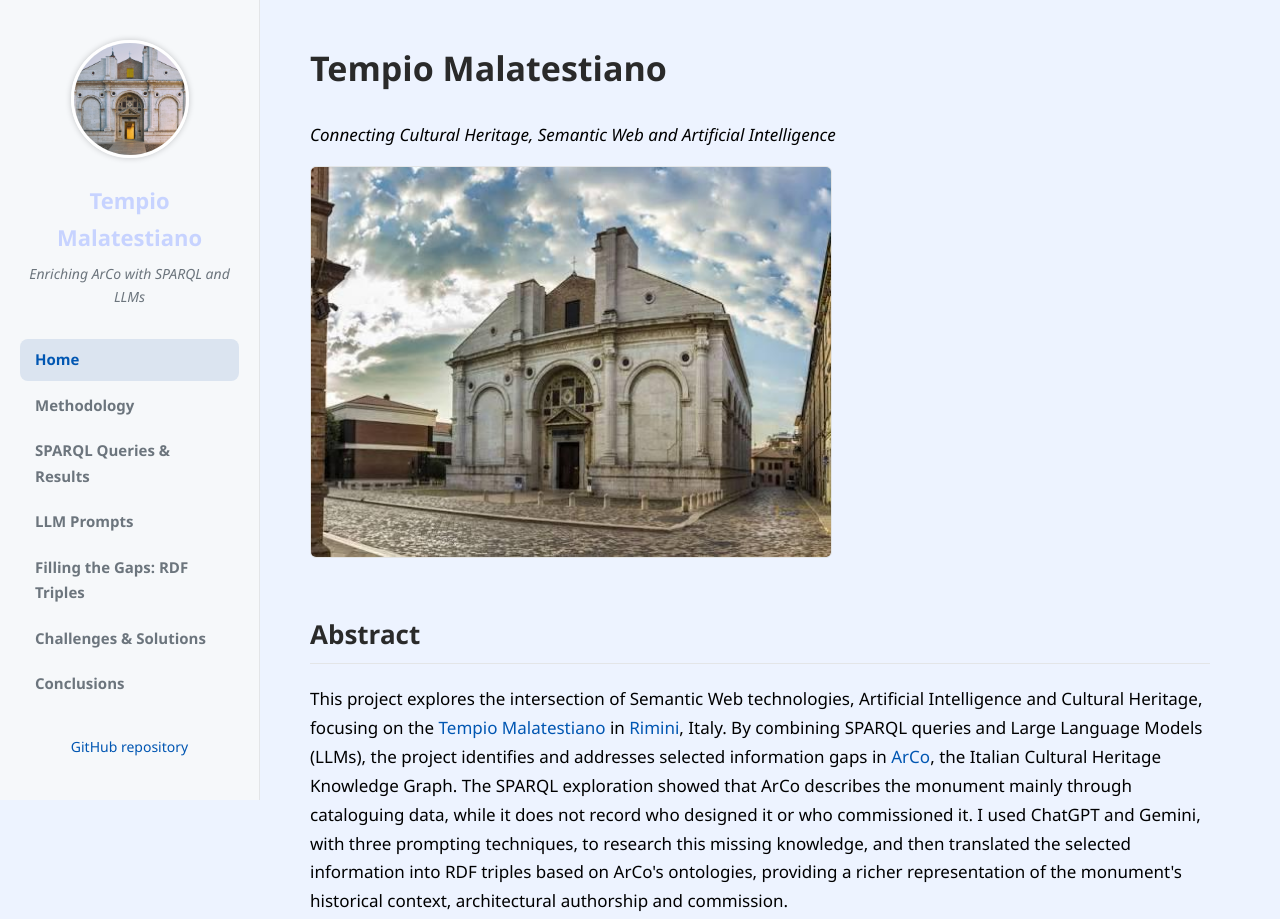
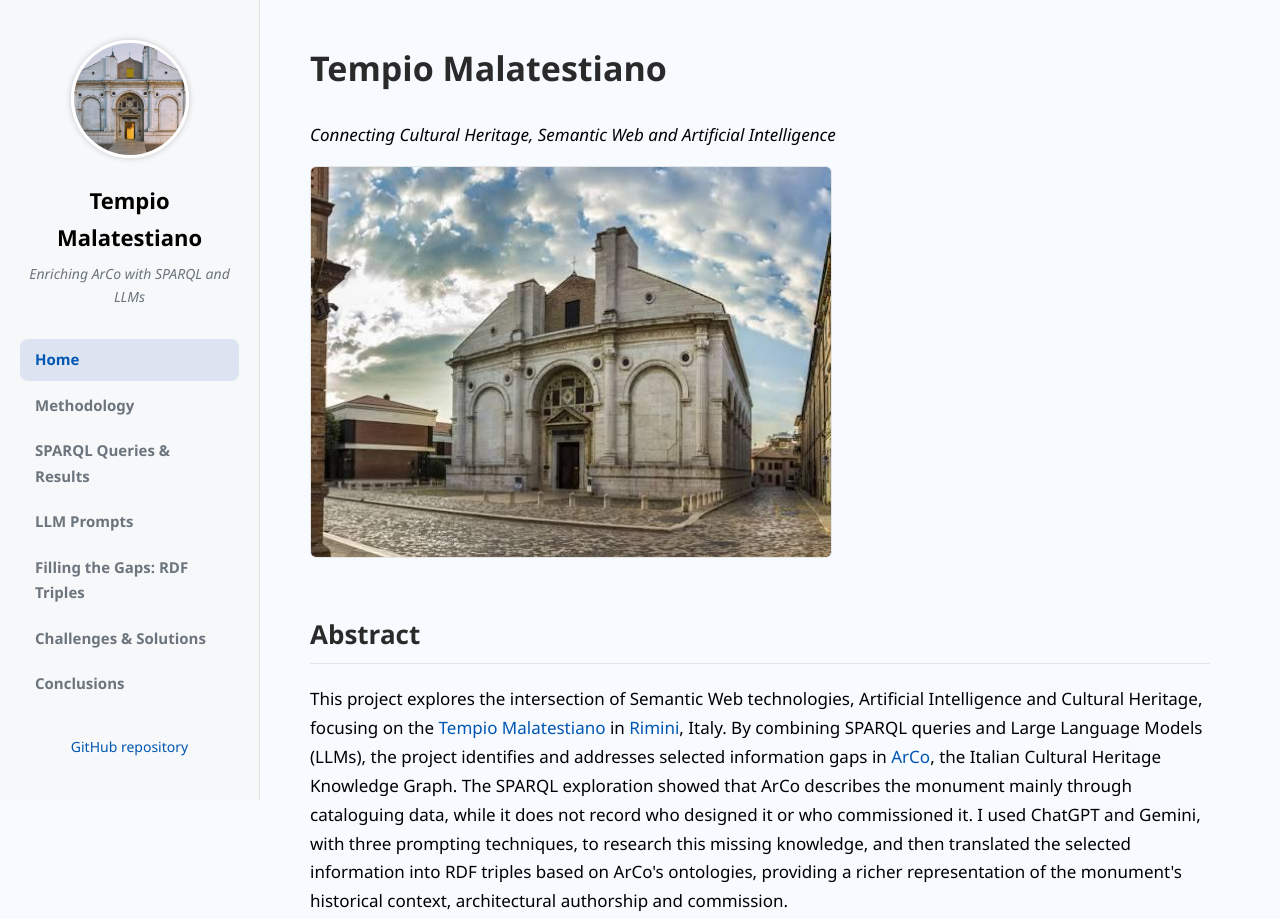
Before and after one commit to sofiabianchiniweb/KE4H_Project, a plain HTML site: page index.html in a window 1280 px wide. Shown: the top 919 px of the page. Drawn offline with Linux system fonts and the light colour scheme.

Commit message:
Update background and text colors in style.css

```diff
--- a/style.css
+++ b/style.css
@@ -11,7 +11,7 @@ body {
   font-size: 17px;
   line-height: 1.7;
   color: #000000;
-  background-color: #EDF3FF;
+  background-color: #F7FAFF;
 }
 
 a {
@@ -52,7 +52,7 @@ a:hover {
   margin: 15px 0 0 0;
   font-size: 22px;
   font-weight: bold;
-  color: #C7D3FF;
+  color: #000000;
 }
 
 .site-subtitle {
```
